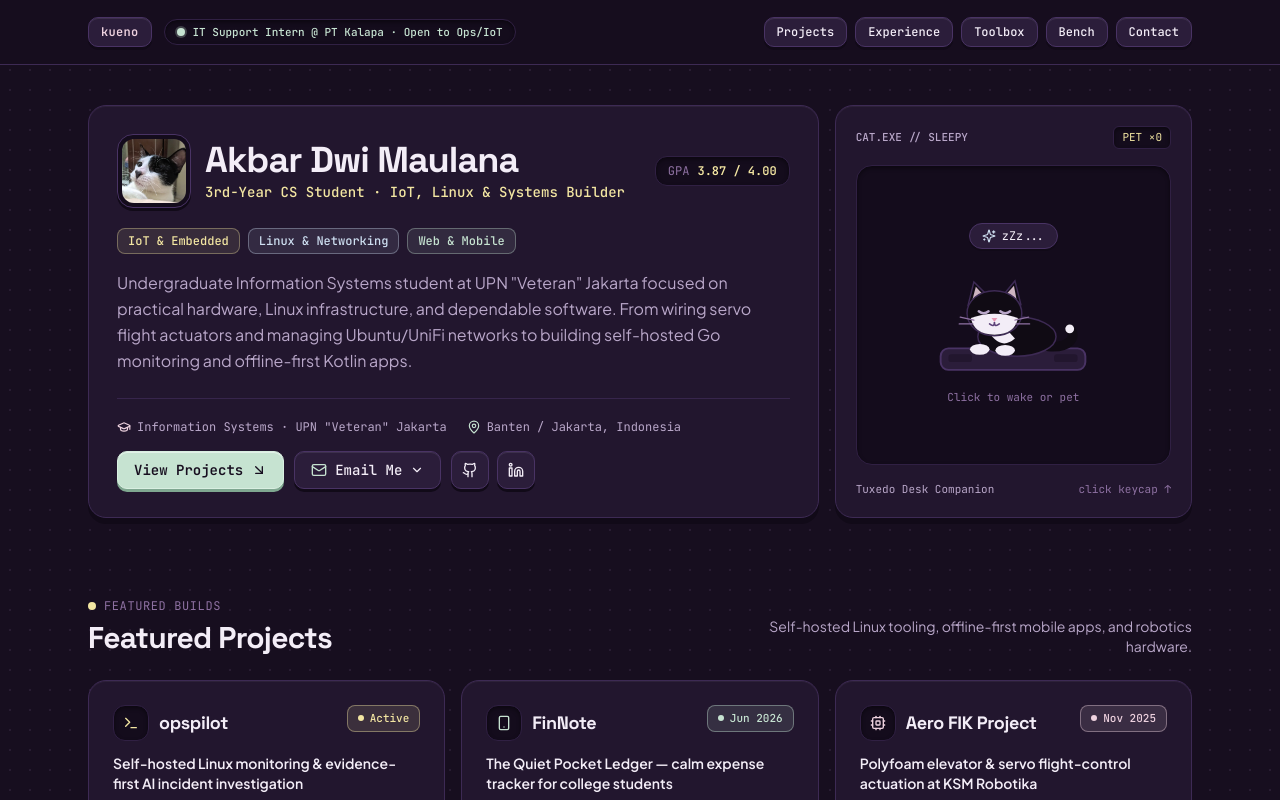
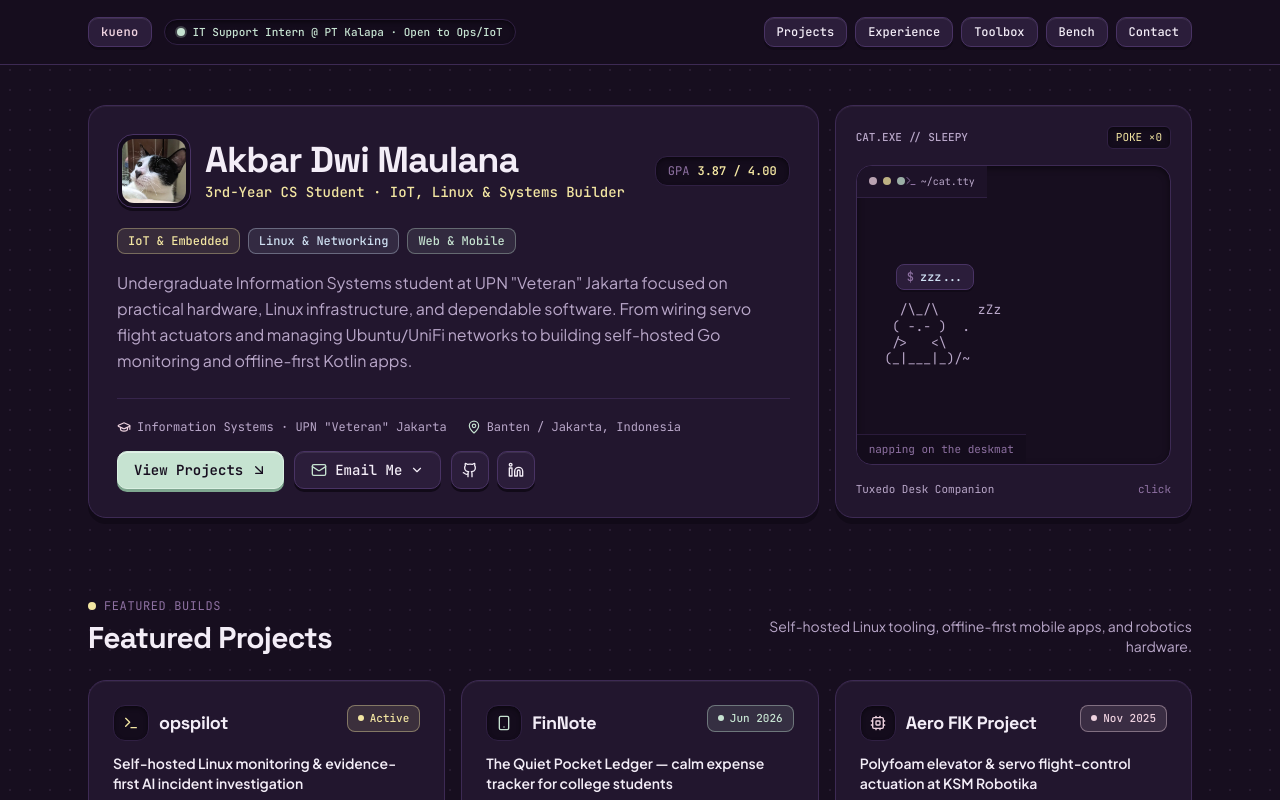
Before and after one commit to kuenobaikbanget/my-porto, a React (Vite) app: page / in a window 1280 px wide. Shown: the top 800 px of the page. Built offline with nearby package versions, Linux system fonts and the light colour scheme.

Commit message:
feat: replace SVG cat with interactive terminal ASCII cat progression

```diff
--- a/src/components/TuxedoCatWidget.tsx
+++ b/src/components/TuxedoCatWidget.tsx
@@ -1,210 +1,175 @@
 import { useState, type FC } from 'react';
-import { LuCoffee, LuCpu, LuSparkles } from 'react-icons/lu';
+import { LuTerminal } from 'react-icons/lu';
 
-type CatMood = 'sleepy' | 'purr' | 'awake';
+type CatMood = 'sleepy' | 'meow' | 'perked' | 'annoyed' | 'angry';
 
-const moodOrder: CatMood[] = ['sleepy', 'purr', 'awake'];
+interface CatStage {
+  mood: CatMood;
+  code: string;
+  bubble: string;
+  caption: string;
+  badgeClass: string;
+  bubbleClass: string;
+  artClass: string;
+  terminalBorderClass: string;
+  ascii: string;
+}
 
-const moodMeta: Record<
-  CatMood,
-  { code: string; bubble: string; hint: string; badgeClass: string }
-> = {
-  sleepy: {
+const stages: CatStage[] = [
+  {
+    mood: 'sleepy',
     code: 'CAT.EXE // SLEEPY',
-    bubble: 'zZz...',
-    hint: 'Click to wake or pet',
+    bubble: 'zzz...',
+    caption: 'napping on the deskmat',
     badgeClass: 'text-[#b9a7c9]',
+    bubbleClass: 'border-[#493364] bg-[#2b1d3a] text-[#cfe0f2]',
+    artClass: 'text-[#b9a7c9]',
+    terminalBorderClass: 'border-[#3d2a54]',
+    ascii: [
+      '    /\\_/\\     zZz',
+      '   ( -.- )  .',
+      '   />   <\\',
+      '  (_|___|_)/~',
+    ].join('\n'),
   },
-  purr: {
-    code: 'CAT.EXE // PURR',
-    bubble: 'prrr~',
-    hint: 'Happy desk supervisor',
+  {
+    mood: 'meow',
+    code: 'CAT.EXE // MEOW',
+    bubble: 'meow',
+    caption: 'heard a switch click',
+    badgeClass: 'text-[#c6e3d1]',
+    bubbleClass: 'border-[#c6e3d1]/45 bg-[#2b1d3a] text-[#c6e3d1]',
+    artClass: 'text-[#f3edf7]',
+    terminalBorderClass: 'border-[#493364]',
+    ascii: [
+      '    /\\_/\\      ?',
+      '   ( o.o )',
+      '   />   <\\',
+      '  (_|___|_)/~',
+    ].join('\n'),
+  },
+  {
+    mood: 'perked',
+    code: 'CAT.EXE // ALERT',
+    bubble: 'meow meow',
+    caption: 'demanding attention',
+    badgeClass: 'text-[#f3e6a2]',
+    bubbleClass: 'border-[#f3e6a2]/45 bg-[#2b1d3a] text-[#f3e6a2]',
+    artClass: 'text-[#f3edf7]',
+    terminalBorderClass: 'border-[#f3e6a2]/35',
+    ascii: [
+      '    /\\_/\\      !',
+      '   ( ^.^ )  ~',
+      '   />   <\\',
+      '  (_|___|_) /',
+    ].join('\n'),
+  },
+  {
+    mood: 'annoyed',
+    code: 'CAT.EXE // ANNOYED',
+    bubble: 'meow?! stop poking',
+    caption: 'tail flicking warning',
     badgeClass: 'text-[#eed2df]',
+    bubbleClass: 'border-[#eed2df]/50 bg-[#2b1d3a] text-[#eed2df]',
+    artClass: 'text-[#eed2df]',
+    terminalBorderClass: 'border-[#eed2df]/40',
+    ascii: [
+      '    /\\_/\\     ...',
+      '   ( -_- )',
+      '   />   <\\',
+      '  (_|___|_)-',
+    ].join('\n'),
   },
-  awake: {
-    code: 'CAT.EXE // ALERT',
-    bubble: 'esp32 + v60!',
-    hint: 'Ready to debug Linux',
-    badgeClass: 'text-[#c6e3d1]',
+  {
+    mood: 'angry',
+    code: 'CAT.EXE // ANGRY',
+    bubble: 'HISSS!! >:(',
+    caption: 'one more click to reset',
+    badgeClass: 'text-[#eed2df]',
+    bubbleClass: 'border-[#eed2df]/75 bg-[#362039] text-[#f3e6a2]',
+    artClass: 'text-[#f3e6a2]',
+    terminalBorderClass: 'border-[#eed2df]/65',
+    ascii: [
+      '   /\\___/\\    !!',
+      '  ( >_< )   *',
+      '  /|   |\\  ~',
+      ' (_|___|_)/!',
+    ].join('\n'),
   },
-};
+];
 
 export const TuxedoCatWidget: FC = () => {
-  const [moodIndex, setMoodIndex] = useState(0);
-  const [pets, setPets] = useState(0);
+  const [stageIndex, setStageIndex] = useState(0);
+  const [pokes, setPokes] = useState(0);
 
-  const mood = moodOrder[moodIndex];
-  const meta = moodMeta[mood];
+  const current = stages[stageIndex];
 
   const handleInteract = () => {
-    setMoodIndex((prev) => (prev + 1) % moodOrder.length);
-    setPets((prev) => prev + 1);
+    setStageIndex((prev) => (prev + 1) % stages.length);
+    setPokes((prev) => prev + 1);
   };
 
   return (
     <div className="bento-card flex h-full flex-col justify-between p-5">
       {/* Top Bar */}
       <div className="flex items-center justify-between gap-2">
-        <span className={`font-mono text-[11px] font-medium ${meta.badgeClass}`}>
-          {meta.code}
+        <span className={`font-mono text-[11px] font-medium ${current.badgeClass}`}>
+          {current.code}
         </span>
         <span className="recessed-well rounded-md px-2 py-0.5 font-mono text-[11px] text-[#f3e6a2]">
-          PET ×{pets}
+          POKE ×{pokes}
         </span>
       </div>
 
-      {/* Interactive Cat Deskmat Well */}
+      {/* Interactive Terminal Screen */}
       <button
         type="button"
         onClick={handleInteract}
-        aria-label={`Sleepy tuxedo cat widget, currently ${mood}. Click to pet and cycle mood.`}
-        className="recessed-well group my-4 flex flex-1 cursor-pointer flex-col items-center justify-center rounded-2xl p-4 text-center transition-colors hover:border-[#8e71a2] focus-visible:outline-2 focus-visible:outline-[#c6e3d1]"
+        aria-label={`Interactive terminal cat, currently ${current.mood}: ${current.bubble}. Click to interact.`}
+        className={`group my-4 flex flex-1 cursor-pointer flex-col justify-between overflow-hidden rounded-2xl border bg-[#170e1f] text-left shadow-[inset_0_2px_6px_rgba(0,0,0,0.5)] transition-colors hover:border-[#8e71a2] focus-visible:outline-2 focus-visible:outline-[#c6e3d1] ${current.terminalBorderClass}`}
       >
-        {/* Thought Bubble */}
-        <div className="mb-2 inline-flex items-center gap-1.5 rounded-full border border-[#493364] bg-[#2b1d3a] px-3 py-1 font-mono text-xs text-[#f3edf7] shadow-[0_2px_0_#110a18] transition-transform group-hover:-translate-y-0.5 group-active:translate-y-0.5">
-          {mood === 'sleepy' ? (
-            <LuSparkles className="h-3.5 w-3.5 text-[#cfe0f2]" aria-hidden="true" />
-          ) : mood === 'purr' ? (
-            <LuCoffee className="h-3.5 w-3.5 text-[#eed2df]" aria-hidden="true" />
-          ) : (
-            <LuCpu className="h-3.5 w-3.5 text-[#c6e3d1]" aria-hidden="true" />
-          )}
-          <span>{meta.bubble}</span>
+        {/* Terminal Title Bar */}
+        <div className="flex items-center justify-between border-b border-[#302043] bg-[#1d1228] px-3 py-2 font-mono text-[10px] text-[#8e71a2]">
+          <div className="flex items-center gap-1.5" aria-hidden="true">
+            <span className="h-2 w-2 rounded-full bg-[#eed2df]/75" />
+            <span className="h-2 w-2 rounded-full bg-[#f3e6a2]/75" />
+            <span className="h-2 w-2 rounded-full bg-[#c6e3d1]/75" />
+          </div>
+          <span className="inline-flex items-center gap-1 text-[#b9a7c9]">
+            <LuTerminal className="h-3 w-3 text-[#8e71a2]" aria-hidden="true" />
+            <span>~/cat.tty</span>
+          </span>
         </div>
 
-        {/* Custom Tuxedo Cat SVG */}
-        <svg
-          viewBox="0 0 180 120"
-          className="h-32 w-44 transition-transform duration-150 group-hover:scale-[1.02] group-active:translate-y-0.5"
-          role="img"
-          aria-hidden="true"
-        >
-          {/* Keycap Mat Base */}
-          <rect
-            x="16"
-            y="88"
-            width="148"
-            height="22"
-            rx="8"
-            fill="#2b1d3a"
-            stroke="#493364"
-            strokeWidth="2"
-          />
-          <rect x="24" y="94" width="24" height="8" rx="3" fill="#22162e" />
-          <rect x="132" y="94" width="24" height="8" rx="3" fill="#22162e" />
+        {/* Terminal Body */}
+        <div className="flex flex-1 flex-col items-center justify-center px-3 py-4">
+          <div
+            className={`mb-3 inline-flex max-w-full items-center gap-1.5 rounded-lg border px-2.5 py-1 font-mono text-xs font-medium shadow-[0_2px_0_#110a18] transition-transform group-hover:-translate-y-0.5 group-active:translate-y-0.5 ${current.bubbleClass}`}
+          >
+            <span className="text-[#8e71a2]" aria-hidden="true">
+              $
+            </span>
+            <span className="truncate">{current.bubble}</span>
+          </div>
 
-          {/* Tail */}
-          <path
-            d={
-              mood === 'awake'
-                ? 'M126 84 C150 78, 156 52, 144 44'
-                : 'M126 86 C148 88, 156 76, 148 68'
-            }
-            fill="none"
-            stroke="#100b14"
-            strokeWidth="10"
-            strokeLinecap="round"
-          />
-          <circle
-            cx={mood === 'awake' ? 144 : 148}
-            cy={mood === 'awake' ? 44 : 68}
-            r="4.5"
-            fill="#f3edf7"
-          />
+          <pre
+            className={`m-0 select-none whitespace-pre font-mono text-xs leading-tight transition-transform duration-150 group-hover:scale-[1.03] group-active:translate-y-0.5 sm:text-[13px] ${current.artClass}`}
+            aria-hidden="true"
+          >
+            {current.ascii}
+          </pre>
+        </div>
 
-          {/* Black Body */}
-          <ellipse cx="94" cy="76" rx="40" ry="20" fill="#100b14" stroke="#3d2a54" strokeWidth="1.5" />
-
-          {/* White Tuxedo Chest Bib */}
-          <path d="M62 66 Q76 92 92 78 Q80 62 62 66 Z" fill="#f3edf7" />
-
-          {/* White Paws */}
-          <ellipse cx="56" cy="89" rx="10" ry="5.5" fill="#f3edf7" />
-          <ellipse cx="82" cy="90" rx="10" ry="5.5" fill="#f3edf7" />
-
-          {/* Ears */}
-          <polygon points="44,44 50,20 66,36" fill="#100b14" stroke="#3d2a54" strokeWidth="1.5" />
-          <polygon points="48,40 52,25 62,36" fill="#eed2df" opacity="0.85" />
-          <polygon points="78,36 92,19 98,43" fill="#100b14" stroke="#3d2a54" strokeWidth="1.5" />
-          <polygon points="81,35 91,24 94,40" fill="#eed2df" opacity="0.85" />
-
-          {/* Head */}
-          <ellipse cx="71" cy="52" rx="28" ry="23" fill="#100b14" stroke="#3d2a54" strokeWidth="1.5" />
-
-          {/* White Tuxedo Muzzle Mask */}
-          <path
-            d="M47 57 Q71 48 95 57 Q92 74 71 74 Q50 74 47 57 Z"
-            fill="#f3edf7"
-          />
-
-          {/* Eyes based on mood */}
-          {mood === 'sleepy' ? (
-            <>
-              <path
-                d="M55 50 Q60 54 65 50"
-                fill="none"
-                stroke="#b9a7c9"
-                strokeWidth="2.5"
-                strokeLinecap="round"
-              />
-              <path
-                d="M77 50 Q82 54 87 50"
-                fill="none"
-                stroke="#b9a7c9"
-                strokeWidth="2.5"
-                strokeLinecap="round"
-              />
-            </>
-          ) : mood === 'purr' ? (
-            <>
-              <path
-                d="M55 52 Q60 46 65 52"
-                fill="none"
-                stroke="#eed2df"
-                strokeWidth="2.5"
-                strokeLinecap="round"
-              />
-              <path
-                d="M77 52 Q82 46 87 52"
-                fill="none"
-                stroke="#eed2df"
-                strokeWidth="2.5"
-                strokeLinecap="round"
-              />
-            </>
-          ) : (
-            <>
-              <circle cx="60" cy="49" r="4.5" fill="#c6e3d1" />
-              <circle cx="60" cy="49" r="2" fill="#100b14" />
-              <circle cx="82" cy="49" r="4.5" fill="#c6e3d1" />
-              <circle cx="82" cy="49" r="2" fill="#100b14" />
-            </>
-          )}
-
-          {/* Pink Nose & Mouth */}
-          <polygon points="68,57 74,57 71,61" fill="#e598b5" />
-          <path
-            d="M66 63 Q71 67 71 61 Q71 67 76 63"
-            fill="none"
-            stroke="#5b4078"
-            strokeWidth="1.6"
-            strokeLinecap="round"
-          />
-
-          {/* Whiskers */}
-          <line x1="36" y1="56" x2="50" y2="59" stroke="#8e71a2" strokeWidth="1.3" strokeLinecap="round" />
-          <line x1="35" y1="63" x2="49" y2="63" stroke="#8e71a2" strokeWidth="1.3" strokeLinecap="round" />
-          <line x1="92" y1="59" x2="106" y2="56" stroke="#8e71a2" strokeWidth="1.3" strokeLinecap="round" />
-          <line x1="93" y1="63" x2="107" y2="63" stroke="#8e71a2" strokeWidth="1.3" strokeLinecap="round" />
-        </svg>
-
-        <span className="mt-1 font-mono text-[11px] text-[#8e71a2]">{meta.hint}</span>
+        {/* Terminal Prompt Footer */}
+        <div className="border-t border-[#302043]/80 bg-[#140c1c] px-3 py-1.5 text-center font-mono text-[11px] text-[#8e71a2]">
+          {current.caption}
+        </div>
       </button>
 
       {/* Bottom Deskmat Tag */}
       <div className="flex items-center justify-between font-mono text-[11px] text-[#b9a7c9]">
         <span>Tuxedo Desk Companion</span>
-        <span className="text-[#8e71a2]">click keycap ↑</span>
+        <span className="text-[#8e71a2]">click</span>
       </div>
     </div>
   );
```
